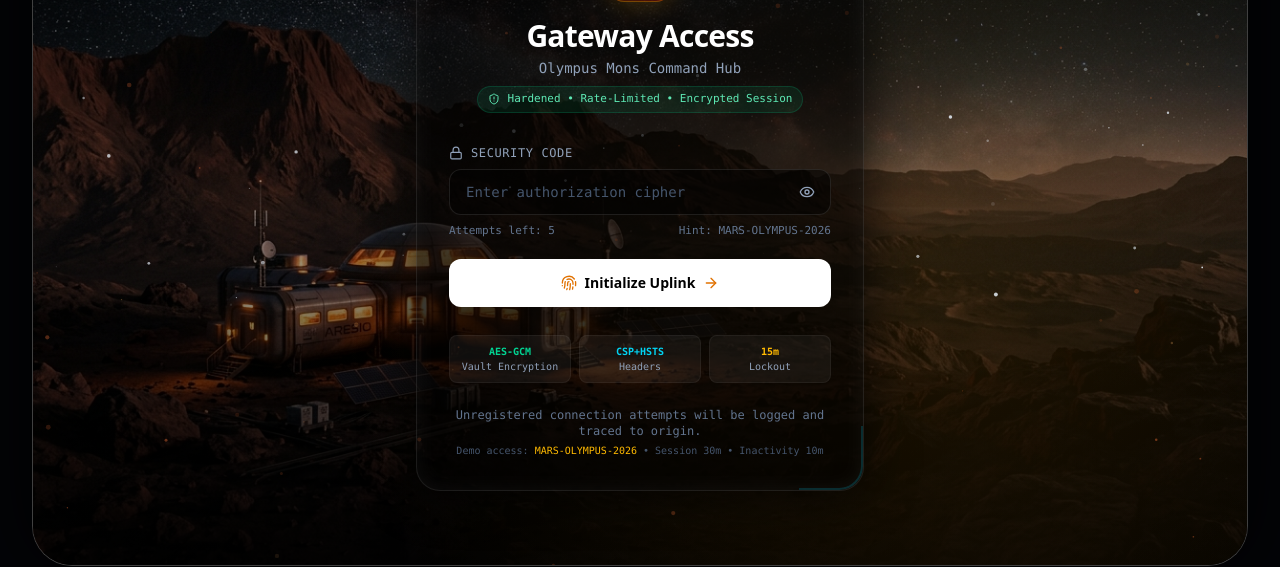
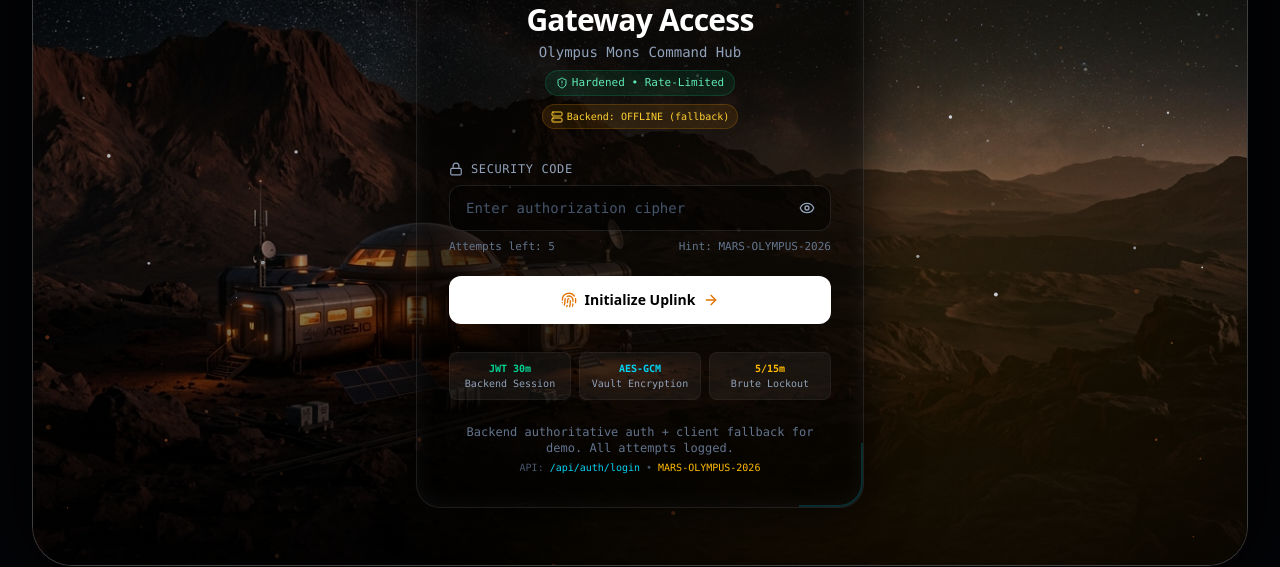
Before and after one commit to td1tdcosayt1234-creator/Mars-ai-gateway, a React (Vite) app: page /login in a window 1280 px wide. Shown: the part 202-769 px from the top of the page. Built offline with nearby package versions, Linux system fonts and the light colour scheme; no server answers.

Commit message:
backend: make LoginPage backend-authoritative with fallback to offline vault

```diff
--- a/src/pages/LoginPage.tsx
+++ b/src/pages/LoginPage.tsx
@@ -1,6 +1,6 @@
 import React, { useState, useEffect, useRef } from 'react';
 import { useNavigate } from 'react-router-dom';
-import { Orbit, Fingerprint, Lock, ArrowRight, ShieldAlert, Clock, Eye, EyeOff } from 'lucide-react';
+import { Orbit, Fingerprint, Lock, ArrowRight, ShieldAlert, Clock, Eye, EyeOff, Server } from 'lucide-react';
 import { playTerminalBlip } from '../utils/sound';
 import { motion } from 'motion/react';
 import {
@@ -14,6 +14,7 @@ import {
   SECURITY_CONFIG,
   auditLog,
 } from '../utils/security';
+import { loginBackend, verifyBackend, hasBackendToken } from '../utils/api';
 
 export function LoginPage() {
   const [accessCode, setAccessCode] = useState('');
@@ -22,22 +23,32 @@ export function LoginPage() {
   const [showCode, setShowCode] = useState(false);
   const [lockoutMs, setLockoutMs] = useState<number>(0);
   const [attemptsLeft, setAttemptsLeft] = useState<number>(SECURITY_CONFIG.MAX_LOGIN_ATTEMPTS);
+  const [backendMode, setBackendMode] = useState<'checking' | 'online' | 'offline'>('checking');
   const navigate = useNavigate();
   const inputRef = useRef<HTMLInputElement>(null);
 
-  // If already authenticated, go to dashboard
   useEffect(() => {
-    if (isSessionValid()) {
-      navigate('/dashboard', { replace: true });
-    }
+    // Check backend health once
+    (async () => {
+      try {
+        const c = await fetch('/api/health', { method: 'GET' }).then(r=>r.ok).catch(()=>false);
+        setBackendMode(c ? 'online' : 'offline');
+      } catch { setBackendMode('offline'); }
+    })();
+    // If already authenticated (either backend JWT or client session), go dashboard
+    (async () => {
+      if (hasBackendToken()) {
+        const ok = await verifyBackend().catch(()=>false);
+        if (ok) { navigate('/dashboard', { replace: true }); return; }
+      }
+      if (isSessionValid()) navigate('/dashboard', { replace: true });
+    })();
   }, [navigate]);
 
-  // Lockout countdown ticker
   useEffect(() => {
     const update = () => {
       const rem = getLockoutRemainingMs();
       setLockoutMs(rem);
-      // compute attempts left
       try {
         const raw = localStorage.getItem('ares_login_attempts_v2');
         const arr = raw ? JSON.parse(raw) : [];
@@ -60,28 +71,58 @@ export function LoginPage() {
   const handleLogin = async (e: React.FormEvent) => {
     e.preventDefault();
     setError(null);
-
     if (isLockedOut()) {
       setError(`Security lockout active. Try again in ${formatLockout(getLockoutRemainingMs())}.`);
       playTerminalBlip(300);
       auditLog('login_blocked_lockout', 'attempt during lockout');
       return;
     }
-
     const clean = sanitizeInput(accessCode, SECURITY_CONFIG.MAX_CODE_LENGTH);
     if (!clean || clean.length < 4) {
       setError('Authorization cipher must be at least 4 characters.');
       return;
     }
-
     playTerminalBlip(800);
     setIsLoading(true);
 
-    // Artificial constant-time delay to mitigate timing attacks (500-900ms)
-    const start = Date.now();
-    const minDelay = 600 + Math.floor(Math.random() * 300);
+    // Prefer backend authoritative auth, fallback to client-side hardened check
+    try {
+      // Try backend first if online
+      if (backendMode !== 'offline') {
+        try {
+          const res = await loginBackend(clean);
+          if (res.token) {
+            // Also create client session for UI compatibility (encrypted storage)
+            await createSession();
+            recordLoginAttempt(true);
+            auditLog('login_success_backend', `backend jwt jti`);
+            setIsLoading(false);
+            navigate('/dashboard');
+            return;
+          }
+        } catch (be: any) {
+          // Backend reachable but rejected -> show backend error, don't fallback
+          if (be.message && !be.message.includes('Failed to fetch') && !be.message.includes('NetworkError')) {
+            recordLoginAttempt(false);
+            const remaining = getLockoutRemainingMs();
+            if (remaining > 0) setError(`Too many failed attempts. Locked for ${formatLockout(remaining)}.`);
+            else {
+              const left = attemptsLeft - 1;
+              setError(be.message + ` ${Math.max(0, left)} attempts left.`);
+            }
+            playTerminalBlip(220);
+            setIsLoading(false);
+            auditLog('login_fail_backend', be.message.slice(0,80));
+            return;
+          }
+          // Network failure -> fallback to offline mode
+          setBackendMode('offline');
+        }
+      }
 
-    try {
+      // Offline / fallback client-side verification (keeps demo working)
+      const start = Date.now();
+      const minDelay = 600 + Math.floor(Math.random() * 300);
       const ok = await verifyAccessCode(clean);
       const elapsed = Date.now() - start;
       if (elapsed < minDelay) await new Promise(r => setTimeout(r, minDelay - elapsed));
@@ -89,24 +130,22 @@ export function LoginPage() {
       if (ok) {
         recordLoginAttempt(true);
         await createSession();
-        auditLog('login_success', `session created`);
+        auditLog('login_success_offline', `client fallback`);
         setIsLoading(false);
         navigate('/dashboard');
       } else {
         recordLoginAttempt(false);
-        auditLog('login_fail', `invalid code attempt len=${clean.length}`);
+        auditLog('login_fail_offline', `invalid code len=${clean.length}`);
         const remaining = getLockoutRemainingMs();
-        if (remaining > 0) {
-          setError(`Too many failed attempts. Locked for ${formatLockout(remaining)}.`);
-        } else {
+        if (remaining > 0) setError(`Too many failed attempts. Locked for ${formatLockout(remaining)}.`);
+        else {
           const left = attemptsLeft - 1;
           setError(`Invalid authorization cipher. ${Math.max(0, left)} attempts remaining before lockout.`);
         }
+        playTerminalBlip(220);
         setIsLoading(false);
-        // subtle shake animation via blip
-        playTerminalBlip(220);
       }
-    } catch (err) {
+    } catch (err: any) {
       setIsLoading(false);
       setError('Authentication subsystem error. Please retry.');
       auditLog('login_error', String(err).slice(0,100));
@@ -116,16 +155,10 @@ export function LoginPage() {
   const isLocked = lockoutMs > 0 || isLockedOut();
 
   return (
-    <motion.div
-      initial={{ opacity: 0, scale: 0.95, filter: 'blur(10px)' }}
-      animate={{ opacity: 1, scale: 1, filter: 'blur(0px)' }}
-      transition={{ duration: 0.8, ease: [0.16, 1, 0.3, 1] }}
-      className="flex-1 w-full flex items-center justify-center p-6"
-    >
+    <motion.div initial={{ opacity: 0, scale: 0.95, filter: 'blur(10px)' }} animate={{ opacity: 1, scale: 1, filter: 'blur(0px)' }} transition={{ duration: 0.8, ease: [0.16, 1, 0.3, 1] }} className="flex-1 w-full flex items-center justify-center p-6">
       <div className="w-full max-w-md p-8 rounded-3xl bg-black/60 border border-white/10 backdrop-blur-xl shadow-[0_0_50px_rgba(0,0,0,0.8),inset_0_0_20px_rgba(255,255,255,0.05)] relative overflow-hidden">
         <div className="absolute top-0 left-0 w-16 h-16 border-t-2 border-l-2 border-amber-500/20 rounded-tl-3xl" />
         <div className="absolute bottom-0 right-0 w-16 h-16 border-b-2 border-r-2 border-cyan-500/20 rounded-br-3xl" />
-
         <div className="flex flex-col items-center mb-8">
           <div className="relative flex items-center justify-center w-16 h-16 mb-4 rounded-2xl bg-gradient-to-br from-amber-500/20 to-red-600/30 border border-amber-500/30 backdrop-blur-md shadow-[0_0_25px_rgba(245,158,11,0.25)]">
             <Orbit className="w-8 h-8 text-amber-400 animate-[spin_12s_linear_infinite]" />
@@ -133,110 +166,39 @@ export function LoginPage() {
           </div>
           <h2 className="text-3xl font-bold text-white tracking-tight font-display drop-shadow-md">Gateway Access</h2>
           <p className="text-slate-400 text-sm mt-1 font-mono">Olympus Mons Command Hub</p>
-          <div className="mt-2 flex items-center gap-2 text-[11px] font-mono text-emerald-300 bg-emerald-500/10 border border-emerald-500/20 px-2.5 py-1 rounded-full">
-            <ShieldAlert className="w-3 h-3" />
-            <span>Hardened • Rate-Limited • Encrypted Session</span>
+          <div className="mt-2 flex flex-wrap items-center justify-center gap-2 text-[11px] font-mono">
+            <span className="flex items-center gap-1 px-2.5 py-1 rounded-full bg-emerald-500/10 border border-emerald-500/20 text-emerald-300"><ShieldAlert className="w-3 h-3" />Hardened • Rate-Limited</span>
+            <span className={`flex items-center gap-1 px-2 py-1 rounded-full border text-[10px] ${backendMode==='online'?'bg-cyan-500/10 text-cyan-300 border-cyan-500/20': backendMode==='offline'?'bg-amber-500/10 text-amber-300 border-amber-500/20':'bg-white/5 text-slate-400 border-white/10'}`}><Server className="w-3 h-3" />{backendMode==='online'?'Backend: ONLINE': backendMode==='offline'?'Backend: OFFLINE (fallback)':'Checking...'}</span>
           </div>
         </div>
 
         <form onSubmit={handleLogin} className="space-y-5 relative z-10" autoComplete="off">
           <div className="space-y-2">
-            <label className="text-xs font-mono text-slate-400 uppercase tracking-wider flex items-center gap-2">
-              <Lock className="w-3.5 h-3.5" /> Security Code
-            </label>
+            <label className="text-xs font-mono text-slate-400 uppercase tracking-wider flex items-center gap-2"><Lock className="w-3.5 h-3.5" /> Security Code</label>
             <div className="relative">
-              <input
-                ref={inputRef}
-                type={showCode ? 'text' : 'password'}
-                value={accessCode}
-                onChange={(e) => setAccessCode(e.target.value.slice(0, SECURITY_CONFIG.MAX_CODE_LENGTH))}
-                placeholder="Enter authorization cipher"
-                className="w-full bg-black/50 border border-white/10 rounded-xl px-4 py-3 pr-10 text-white placeholder-slate-600 focus:outline-none focus:border-amber-500/50 focus:ring-1 focus:ring-amber-500/50 transition-all font-mono text-sm disabled:opacity-50"
-                required
-                disabled={isLocked || isLoading}
-                autoComplete="off"
-                spellCheck={false}
-                aria-label="Authorization cipher"
-                maxLength={SECURITY_CONFIG.MAX_CODE_LENGTH}
-              />
-              <button
-                type="button"
-                onClick={() => setShowCode(!showCode)}
-                className="absolute right-3 top-1/2 -translate-y-1/2 p-1 text-slate-400 hover:text-white transition-colors"
-                tabIndex={-1}
-                aria-label={showCode ? 'Hide code' : 'Show code'}
-              >
-                {showCode ? <EyeOff className="w-4 h-4" /> : <Eye className="w-4 h-4" />}
-              </button>
+              <input ref={inputRef} type={showCode ? 'text' : 'password'} value={accessCode} onChange={(e) => setAccessCode(e.target.value.slice(0, SECURITY_CONFIG.MAX_CODE_LENGTH))} placeholder="Enter authorization cipher" className="w-full bg-black/50 border border-white/10 rounded-xl px-4 py-3 pr-10 text-white placeholder-slate-600 focus:outline-none focus:border-amber-500/50 focus:ring-1 focus:ring-amber-500/50 transition-all font-mono text-sm disabled:opacity-50" required disabled={isLocked || isLoading} autoComplete="off" spellCheck={false} maxLength={SECURITY_CONFIG.MAX_CODE_LENGTH} />
+              <button type="button" onClick={() => setShowCode(!showCode)} className="absolute right-3 top-1/2 -translate-y-1/2 p-1 text-slate-400 hover:text-white transition-colors" tabIndex={-1}>{showCode ? <EyeOff className="w-4 h-4" /> : <Eye className="w-4 h-4" />}</button>
             </div>
-            <div className="flex justify-between text-[11px] font-mono">
-              <span className={attemptsLeft <= 2 ? 'text-amber-400' : 'text-slate-500'}>
-                Attempts left: {isLocked ? 0 : attemptsLeft}
-              </span>
-              <span className="text-slate-500">Hint: MARS-OLYMPUS-2026</span>
-            </div>
+            <div className="flex justify-between text-[11px] font-mono"><span className={attemptsLeft <= 2 ? 'text-amber-400' : 'text-slate-500'}>Attempts left: {isLocked ? 0 : attemptsLeft}</span><span className="text-slate-500">Hint: MARS-OLYMPUS-2026</span></div>
           </div>
 
-          {isLocked && (
-            <div className="p-3 rounded-xl bg-red-950/30 border border-red-500/30 flex items-center gap-2 text-xs font-mono text-red-300">
-              <Clock className="w-4 h-4 animate-pulse" />
-              <span>Lockout active — retry in {formatLockout(lockoutMs)}</span>
-            </div>
-          )}
+          {isLocked && <div className="p-3 rounded-xl bg-red-950/30 border border-red-500/30 flex items-center gap-2 text-xs font-mono text-red-300"><Clock className="w-4 h-4 animate-pulse" /><span>Lockout active — retry in {formatLockout(lockoutMs)}</span></div>}
+          {error && !isLocked && <div className="p-3 rounded-xl bg-amber-950/20 border border-amber-500/30 text-xs font-mono text-amber-200">{error}</div>}
 
-          {error && !isLocked && (
-            <div className="p-3 rounded-xl bg-amber-950/20 border border-amber-500/30 text-xs font-mono text-amber-200">
-              {error}
-            </div>
-          )}
-
-          <button
-            type="submit"
-            disabled={isLoading || isLocked}
-            className="w-full group relative flex items-center justify-center gap-2 py-3.5 px-4 rounded-xl bg-white text-black font-bold text-sm hover:bg-slate-200 transition-all disabled:opacity-60 disabled:cursor-not-allowed"
-          >
-            {isLoading ? (
-              <span className="flex items-center gap-2">
-                <span className="w-4 h-4 border-2 border-black/20 border-t-black rounded-full animate-spin" />
-                Authenticating...
-              </span>
-            ) : isLocked ? (
-              <span className="flex items-center gap-2">
-                <Lock className="w-4 h-4" />
-                Locked — Wait {formatLockout(lockoutMs)}
-              </span>
-            ) : (
-              <span className="flex items-center gap-2">
-                <Fingerprint className="w-4 h-4 text-amber-600" />
-                Initialize Uplink
-                <ArrowRight className="w-4 h-4 text-amber-600 group-hover:translate-x-1 transition-transform" />
-              </span>
-            )}
+          <button type="submit" disabled={isLoading || isLocked} className="w-full group relative flex items-center justify-center gap-2 py-3.5 px-4 rounded-xl bg-white text-black font-bold text-sm hover:bg-slate-200 transition-all disabled:opacity-60 disabled:cursor-not-allowed">
+            {isLoading ? <span className="flex items-center gap-2"><span className="w-4 h-4 border-2 border-black/20 border-t-black rounded-full animate-spin" />Authenticating via {backendMode==='online'?'Backend':'Secure Vault'}...</span> : isLocked ? <span className="flex items-center gap-2"><Lock className="w-4 h-4" />Locked — Wait {formatLockout(lockoutMs)}</span> : <span className="flex items-center gap-2"><Fingerprint className="w-4 h-4 text-amber-600" />Initialize Uplink<ArrowRight className="w-4 h-4 text-amber-600 group-hover:translate-x-1 transition-transform" /></span>}
           </button>
 
           <div className="grid grid-cols-3 gap-2 pt-2 text-[10px] font-mono text-center">
-            <div className="p-2 rounded-lg bg-white/5 border border-white/5 text-slate-400">
-              <div className="text-emerald-400 font-bold">AES-GCM</div>
-              <div>Vault Encryption</div>
-            </div>
-            <div className="p-2 rounded-lg bg-white/5 border border-white/5 text-slate-400">
-              <div className="text-cyan-400 font-bold">CSP+HSTS</div>
-              <div>Headers</div>
-            </div>
-            <div className="p-2 rounded-lg bg-white/5 border border-white/5 text-slate-400">
-              <div className="text-amber-400 font-bold">15m</div>
-              <div>Lockout</div>
-            </div>
+            <div className="p-2 rounded-lg bg-white/5 border border-white/5 text-slate-400"><div className="text-emerald-400 font-bold">JWT 30m</div><div>Backend Session</div></div>
+            <div className="p-2 rounded-lg bg-white/5 border border-white/5 text-slate-400"><div className="text-cyan-400 font-bold">AES-GCM</div><div>Vault Encryption</div></div>
+            <div className="p-2 rounded-lg bg-white/5 border border-white/5 text-slate-400"><div className="text-amber-400 font-bold">5/15m</div><div>Brute Lockout</div></div>
           </div>
         </form>
 
         <div className="mt-6 text-center space-y-1">
-          <p className="text-xs text-slate-500 font-mono">
-            Unregistered connection attempts will be logged and traced to origin.
-          </p>
-          <p className="text-[10px] text-slate-600 font-mono">
-            Demo access: <span className="text-amber-400 select-all">MARS-OLYMPUS-2026</span> • Session 30m • Inactivity 10m
-          </p>
+          <p className="text-xs text-slate-500 font-mono">Backend authoritative auth + client fallback for demo. All attempts logged.</p>
+          <p className="text-[10px] text-slate-600 font-mono">API: <span className="text-cyan-400">/api/auth/login</span> • <span className="text-amber-400 select-all">MARS-OLYMPUS-2026</span></p>
         </div>
       </div>
     </motion.div>
```
